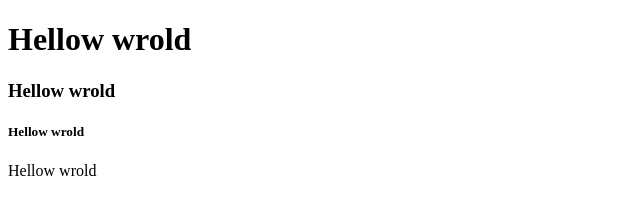
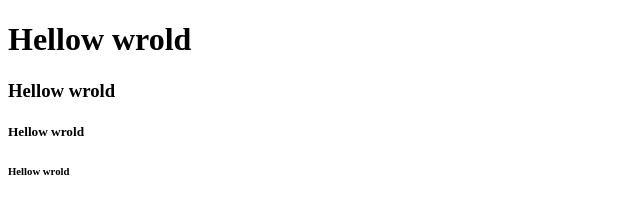
Before and after one commit to titanlee0175-lgtm/test, a plain HTML site: page index.html in a window 1280 px wide. Shown: the full height of the page, 0-640 px from the left. Drawn offline with Linux system fonts and the light colour scheme.

Commit message:
Update index.html

```diff
--- a/index.html
+++ b/index.html
@@ -9,7 +9,7 @@
 <h1>Hellow wrold </h1>
 <h3>Hellow wrold </h3>
 <h5>Hellow wrold </h5>
-<h7>Hellow wrold </h7>
+<h6>Hellow wrold </h6>
 
 
 </body>
```
